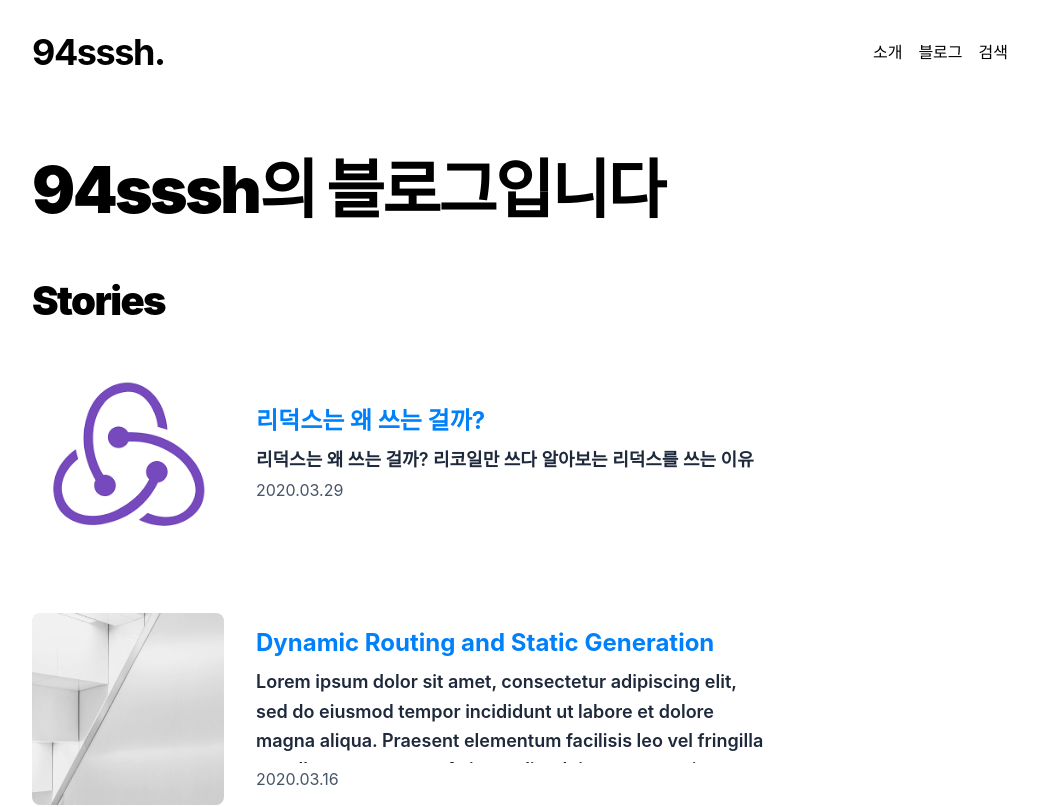
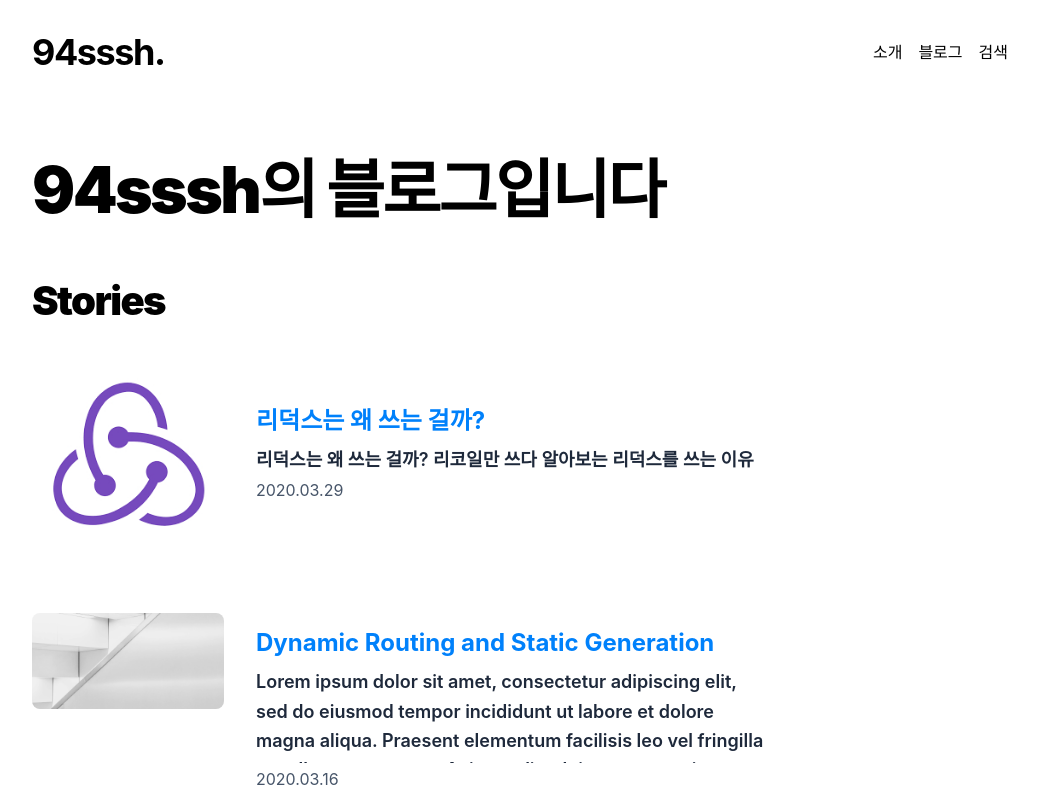
Before and after one commit to 94sssh/94sssh.tech, a Next.js app: page / in a window 1280 px wide. Shown: the top 807 px of the page, without its empty margins (116-1154 px from the left). Built offline with nearby package versions, Linux system fonts and the light colour scheme; a web font is replaced by a local one.

Commit message:
썸네일, 커버 이미지 렌더링 크기 변경

```diff
--- a/components/cover-image.tsx
+++ b/components/cover-image.tsx
@@ -8,7 +8,7 @@
 };
 
 const CoverImage = ({ title, src, slug }: Props) => {
-  const image = <Image src={src} alt={`Cover Image for ${title}`} className={'rounded-lg w-full h-full'} width={480} height={480} />;
+  const image = <Image src={src} alt={`Cover Image for ${title}`} className={'rounded-lg w-auto h-auto'} width={480} height={480} />;
   return (
     <>
       {slug ? (
--- a/components/post-header.tsx
+++ b/components/post-header.tsx
@@ -11,7 +11,7 @@
 const PostHeader = ({ title, thumbnailImage, date }: Props) => {
   return (
     <>
-      <div className='mb-8 sm:mx-0 h-64 flex justify-center'>
+      <div className='border-2 border-green-500 mb-8 sm:mx-0 h-64 flex justify-center'>
         <CoverImage title={title} src={thumbnailImage} />
       </div>
       <PostTitle>{title}</PostTitle>
--- a/components/post-preview.tsx
+++ b/components/post-preview.tsx
@@ -13,7 +13,7 @@
 const PostPreview = ({ title, coverImage, date, excerpt, slug }: Props) => {
   return (
     <div className='flex flex-row mb-16'>
-      <div className='w-48 h-48 overflow-hidden'>
+      <div className='w-48 h-48'>
         <CoverImage slug={slug} title={title} src={coverImage} />
       </div>
       <div className='flex flex-col justify-center ml-8 max-w-lg'>
```
